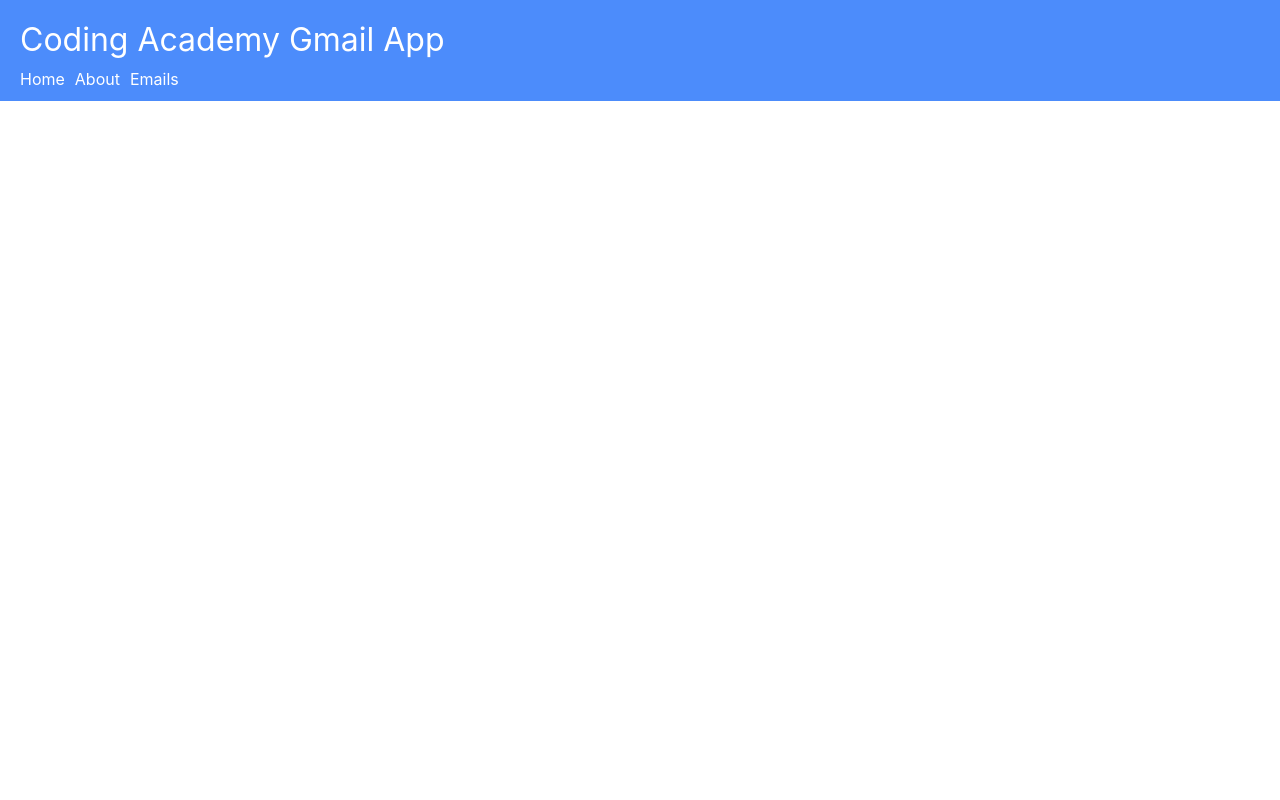
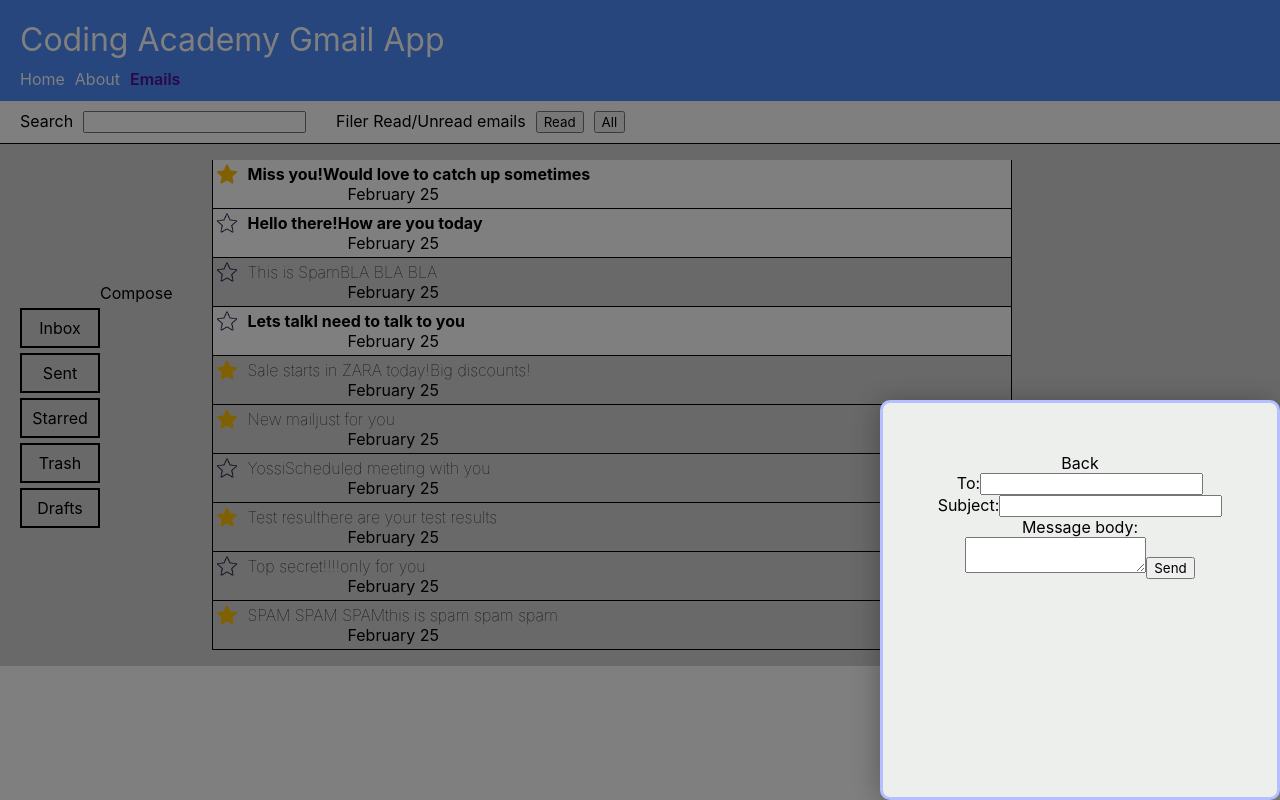
Before and after one commit to orpaztal/Email-proj, a React (Vite) app: page /#/mail/compose/1 in a window 1280 px wide. Before the commit this address led to /#/mail. Built offline with nearby package versions, Linux system fonts and the light colour scheme.

Commit message:
draft folder and compose new email

```diff
--- a/src/App.jsx
+++ b/src/App.jsx
@@ -6,7 +6,7 @@ import { AboutUs } from "./pages/AboutUs";
 import { EmailIndex } from "./pages/EmailIndex";
 import { EmailDetails } from "./pages/EmailDetails";
 import { UserMsg } from './cmps/UserMsg'
-
+import { EmailComposer } from "./cmps/EmailComposer";
 import { AppHeader } from "./cmps/AppHeader"
 
 export function App() {
@@ -18,8 +18,10 @@ export function App() {
             <Routes>
                 <Route path="/" element={<Home/>}/>
                 <Route path="/aboutus" element={<AboutUs/>}/>
-                <Route path="/email" element={<EmailIndex/>}/>
-                <Route path="/email/:id" element={<EmailDetails/>}/>
+                <Route path="/mail" element={<EmailIndex/>}>
+                    <Route path="/mail/compose/:id?" element={<EmailComposer/>}/>
+                </Route>
+                <Route path="/mail/:id" element={<EmailDetails/>}/>
             </Routes>
         </main>
 
--- a/src/assets/css/cmps/email-filter.css
+++ b/src/assets/css/cmps/email-filter.css
@@ -51,3 +51,23 @@
 .compose-btn {
     margin-left: 100px;
 }
+
+.composer {
+    display: flex;
+    flex-direction: column;
+    align-items: center;
+    text-align: center;
+    height: 400px;
+    aspect-ratio: 1;
+    position: fixed;
+    bottom: 0;
+    right: 0;
+    margin: auto;
+    box-shadow:
+        0 0 0 100vmax rgba(0, 0, 0, 0.5),
+        -3px 1px 28px #00000043;
+    padding: 50px;
+    background-color: rgb(236, 239, 236);
+    border: solid 3px hsl(230, 100%, 85%);
+    border-radius: 10px;
+}
--- a/src/cmps/AppHeader.jsx
+++ b/src/cmps/AppHeader.jsx
@@ -6,7 +6,7 @@ export function AppHeader() {
         <nav className="header-buttons">
             <NavLink to="/">Home</NavLink>
             <NavLink to="/aboutus">About</NavLink>
-            <NavLink to="/email">Emails</NavLink>
+            <NavLink to="/mail">Emails</NavLink>
         </nav>
     </header>
 }
--- a/src/cmps/EmailComposer.jsx
+++ b/src/cmps/EmailComposer.jsx
@@ -1,27 +1,43 @@
 import { useState } from "react"
+import { Link, useOutletContext } from "react-router-dom";
+import { emailService } from "../services/email.service"
 
-export function EmailComposer({ onSendMail }){
+export function EmailComposer(){
 
-    const [ to, setTo ] = useState("")
-    const [ subject, setSubject ] = useState("")
-    const [ body, setBody ] = useState("")
+    const [ email, setEmail ] = useState(emailService.createEmail())
+    const { onSendMail } = useOutletContext()
 
-    function handleChange({ target: { name, value } }) {
-        const stateUpdaters = {
-            to: setTo,
-            subject: setSubject,
-            body: setBody,
-        };
-        stateUpdaters[name](value);
+    const { to, subject, body } = email
+
+    function handleChange({ target }) {
+        let { name: field, value, type } = target
+        switch (type) {
+            case 'number':
+            case 'range':
+                value = +value
+                break;
+            case 'checkbox':
+                value = target.checked
+                break
+            default:
+                break;
+        }
+        setEmail((prev) => ({ ...prev, [field]: value }))
     }
 
-    function handleSubmit(e) {
-        e.preventDefault();
-        onSendMail(to, subject, body);
+    function handleSubmit(ev) {
+        ev.preventDefault()
+        const updatedEmail = { ...email, sentAt: new Date() };
+
+        setEmail(updatedEmail);
+        onSendMail(updatedEmail);
+        console.log("create email: ", updatedEmail)
     }
 
     return (
-        <div>
+        <div className="composer">
+            <Link to="/mail">Back</Link>
+
             <form onSubmit={handleSubmit}>
                 <label className="email-composer-to" htmlFor="to">To:</label>
                 <input
--- a/src/cmps/EmailFolder.jsx
+++ b/src/cmps/EmailFolder.jsx
@@ -1,3 +1,6 @@
-export function EmailFolder({ btnText, onClick }) {
-    return <h4 className="email-folder" onClick={onClick}>{btnText} </h4>
+/* eslint-disable react/prop-types */
+
+export function EmailFolder({ btnText, count, onClick }) {
+    const countTxt = count ? `(${count})` : ""
+    return <h4 className="email-folder" onClick={onClick}>{`${btnText} ${countTxt}`} </h4>
 }
--- a/src/cmps/EmailFolderList.jsx
+++ b/src/cmps/EmailFolderList.jsx
@@ -1,10 +1,11 @@
 import { useEffect, useState } from "react"
+import { Link } from "react-router-dom";
+
 import { EmailFolder } from "./EmailFolder"
-import { EmailComposer } from "./EmailComposer"
 
-export function EmailFolderList({ filterBy, onFilterBy, onSendMail }) {
+/* eslint-disable react/prop-types */
+export function EmailFolderList({ filterBy, onFilterBy, unreadCount }) {
     const [ filterByToEdit, setFilterByToEdit ] = useState(filterBy)
-    const [ isModalOpen, setIsModalOpen ] = useState(false);
 
     useEffect(() => {
         onFilterBy(filterByToEdit)
@@ -14,23 +15,10 @@ export function EmailFolderList({ filterBy, onFilterBy, onSendMail }) {
         setFilterByToEdit(prev => ({ ...prev, ["folder"]: folderName }))
     }
 
-    function onComposePress() {
-        setIsModalOpen(true);
-    }
+    return <section className="email-folder-list">
+        <Link className={"compose-btn"} to={"/mail/compose"}>Compose</Link>
 
-    function closeModal() {
-        setIsModalOpen(false);
-    }
-
-    function handleSendMail(to, subject, body) {
-        onSendMail(to, subject, body);
-        closeModal();
-    }
-
-    return <section className="email-folder-list">
-        <button className="compose-btn" onClick={onComposePress}>Compose</button>
-
-        <EmailFolder btnText={"Inbox"} onClick={() => onFolderPress("inbox")}/>
+        <EmailFolder btnText={"Inbox"} onClick={() => onFolderPress("inbox")} count={unreadCount}/>
         <EmailFolder btnText={"Sent"} onClick={() => onFolderPress("sent")}/>
         <EmailFolder btnText={"Starred"} onClick={() => onFolderPress("star")}/>
         <EmailFolder btnText={"Trash"} onClick={() => onFolderPress("trash")}/>
--- a/src/cmps/EmailList.jsx
+++ b/src/cmps/EmailList.jsx
@@ -1,9 +1,10 @@
 import { EmailPreview } from "./EmailPreview";
 
-export function EmailList({ emails, onRemove }) {
+/* eslint-disable react/prop-types */
+export function EmailList({ emails, onRemove, onUpdateEmail }) {
     return <section className="email-list">
             <ul>
-                {emails.map(email => <EmailPreview key={email.id} email={email} onRemove={onRemove}/>)}
+                {emails.map(email => <EmailPreview key={email.id} email={email} onRemove={onRemove} onUpdateEmail={onUpdateEmail}/>)}
             </ul>
         </section>
 }
--- a/src/cmps/EmailPreview.jsx
+++ b/src/cmps/EmailPreview.jsx
@@ -1,55 +1,42 @@
-import { useState } from "react"
 import { Link } from "react-router-dom";
-import { emailService } from '../services/email.service';
 
 import yellowStar from '../assets/imgs/star-yellow.png'
 import star from '../assets/imgs/star.png'
 
-export function EmailPreview({ email, removeEmail, onRemove }){
-    const [ isStar, setIsStar ] = useState(email.isStarred)
-    const [ isRead, setIsRead ] = useState(email.isRead)
+/* eslint-disable react/prop-types */
+    export function EmailPreview({ email, onRemove, onUpdateEmail }){
 
     const date = new Date(email.sentAt);
     const formattedDate = date.toLocaleDateString('en-US', { month: 'long', day: 'numeric' });
 
     function className() {
-        return `email-preview ${isRead ? "email-preview-read" : "email-preview-unread"}`;
+        return `email-preview ${email.isRead ? "email-preview-read" : "email-preview-unread"}`;
     }
 
-    async function onStarPress() {
-        const changedEmail = { ...email, isStarred: !isStar }
-        try {
-            console.log("changedEmail", changedEmail)
-            await emailService.save(changedEmail)
-            setIsStar(prev=> !prev)
-        } catch (err) {
-            console.log("failed to change is starred ", err);
-        }
+    function onUpdateEmailStatus(e, { isStarred = null, isRead = null }) {
+        e.stopPropagation();
+
+        const changedEmail = {
+            ...email,
+            ...(isStarred !== null && { isStarred: isStarred }),
+            ...(isRead !== null && { isRead })
+        };
+
+        onUpdateEmail(changedEmail);
     }
 
-    async function onChangeReadUnread(isReadStatus = null) {
-        const changedEmail = { ...email, isRead: isReadStatus }
-        try {
-            await emailService.save(changedEmail)
-            setIsRead(isReadStatus)
-        } catch (err) {
-            console.log("failed to change read unread mail ", err);
-        }
-    }
-
-        return <li className={className()} onClick={() => onChangeReadUnread(true)}>
+        return <li className={className()} onClick={(e) => onUpdateEmailStatus(e, { isRead: true })}>
                 <img className="star-img"
                     onClick={(e) => {
-                        e.stopPropagation();
-                        onStarPress();
+                        onUpdateEmailStatus(e, { isStarred: !email.isStarred });
                     }}
-                    src={isStar ? yellowStar : star}
+                    src={email.isStarred ? yellowStar : star}
                     alt=""
                 />
-                <Link className={"email-details-link"} to={`/email/${email.id}`}>
+                <Link className={"email-details-link"} to={`/mail/${email.id}`}>
                     <section className="email-left">
-                        <p className="email-subject" style={{ fontWeight: isRead ? 'lighter' : 'bold' }}>{email.subject}</p>
-                        <p className="email-body" style={{ fontWeight: isRead ? 'lighter' : 'bold' }}>{email.body}</p>
+                        <p className="email-subject" style={{ fontWeight: email.isRead ? 'lighter' : 'bold' }}>{email.subject}</p>
+                        <p className="email-body" style={{ fontWeight: email.isRead ? 'lighter' : 'bold' }}>{email.body}</p>
                     </section>
                     <p className="email-date">{formattedDate}</p>
                 </Link>
@@ -57,10 +44,9 @@ export function EmailPreview({ email, removeEmail, onRemove }){
                     <div className="hover-buttons">
                         <button className="hover-button"
                             onClick={(e) => {
-                                e.stopPropagation();
-                                onChangeReadUnread(!isRead);
+                                onUpdateEmailStatus(e, { isRead: !email.isRead });
                             }}
-                        > Mark {isRead ? 'unread' : 'read'} </button>
+                        > Mark {email.isRead ? 'unread' : 'read'} </button>
 
                         <button className="hover-button"
                             onClick={(e) => {
--- a/src/pages/EmailDetails.jsx
+++ b/src/pages/EmailDetails.jsx
@@ -18,7 +18,7 @@ async function loadEmail() {
 }
 
 return <section className="email-details">
-          <Link to="/email">Back</Link>
+          <Link to="/mail">Back</Link>
           <h1 className='email-details-title'>{email?.subject}</h1>
           <h4 className='email-details-body'>{email?.body}</h4>
       </section>
--- a/src/pages/EmailIndex.jsx
+++ b/src/pages/EmailIndex.jsx
@@ -1,4 +1,6 @@
 import { useEffect, useState, useRef } from "react"
+import { Outlet, useSearchParams, useNavigate } from "react-router-dom"
+
 import { emailService } from "../services/email.service.js"
 import { utilService } from "../services/util.service.js"
 import { showErrorMsg, showSuccessMsg } from "../services/event-bus.service"
@@ -6,26 +8,31 @@ import { showErrorMsg, showSuccessMsg } from "../services/event-bus.service"
 import { EmailList } from "../cmps/EmailList.jsx"
 import { EmailFilter } from "../cmps/EmailFilter.jsx"
 import { EmailFolderList } from "../cmps/EmailFolderList.jsx"
-import { useSearchParams } from "react-router-dom"
 
+/* eslint-disable react/prop-types */
 export function EmailIndex() {
+    const navigate = useNavigate()
     const [ searchParams, setSearchParams ] = useSearchParams()
 
     const [ emails, setEmails ] = useState(null)
+    const [ count, setCount ] = useState(0)
     const [ filterBy, setFilterBy ] = useState(emailService.getFilterFromSearchParams(searchParams))
-    const [ count, setCount ] = useState(0)
 
     const onSetFilterByDebounce = useRef(utilService.debounce(onFilterBy, 400)).current
+    const { folder, txt, isRead } = filterBy
 
     useEffect(() => {
         loadEmails()
         setSearchParams(utilService.getExistingProperties(filterBy))
     }, [filterBy])
 
+    useEffect(() => {
+        filterBy.folder === "inbox" && setCount(emails?.filter(email => !email.isRead).length);
+    }, [emails])
+
     async function loadEmails() {
         try {
             const emails = await emailService.query(filterBy)
-            setCount(pre => emails?.filter(email => !email.isRead).length);
             setEmails(emails)
         } catch (err) {
             console.log(err)
@@ -37,21 +44,26 @@ export function EmailIndex() {
         setFilterBy(prevFilter => ({ ...prevFilter, ...filterBy }))
     }
 
-    async function onSendMail(to, subject, body) {
-        const newEmail = {
-            to: to || 'ypp@aps.com',
-            subject: subject || "Default sub",
-            body: body || "body body body",
-            isRead: false,
-            isStarred: false,
-            sentAt: new Date(),
-            removedAt: null,
-        };
+    async function onUpdateEmail(email) {
+        try {
+            const updatedEmail = await emailService.save(email)
+            setEmails(prevEmails=> prevEmails.map(curr=> curr.id === updatedEmail.id ? updatedEmail : curr))
+        } catch (err) {
+            console.log("failed to update", err);
+        }
+    }
 
+    async function onSendMail(emailToSave) {
         try {
-            await emailService.save(newEmail)
-            setEmails((emails) => [...emails, newEmail]);
+            const newEmail = await emailService.save(emailToSave)
+            if (emailToSave.id) {
+                setEmails(emails => [...emails, newEmail]);
+            } else {
+                setEmails(emails => emails.map(email => email.id === newEmail.id ? newEmail : email))
+            }
+            console.log("newEmail: ", newEmail)
             showSuccessMsg(`Email (${newEmail.id}) was sent successfully!`)
+            navigate('/mail')
         } catch (err) {
             console.log(err)
             showErrorMsg('Couldnt send email')
@@ -61,26 +73,28 @@ export function EmailIndex() {
     async function onRemove(email){
         const removeDate = new Date().toDateString()
         const changedEmail = { ...email, removedAt: removeDate}
+
         try {
-            await emailService.save(changedEmail)
+            (email.removedAt && filterBy.folder === "trash")
+            ? await emailService.remove(email.id)
+            : await emailService.save(changedEmail)
             setEmails(emails=> emails.filter(email=> email.id !== changedEmail.id))
             showSuccessMsg(`Email (${email.id}) was removed successfully!`)
         } catch (err) {
-            showErrorMsg.log("failed to remove mail ", err);
+            showErrorMsg("failed to remove mail ", err);
         }
     }
 
     if (!emails) return <div> Loading... </div>
-    const { folder, txt, isRead } = filterBy
 
     return (
         <div className="email-index">
             <EmailFilter filterBy={{ txt, isRead }} onFilterBy={onSetFilterByDebounce}/>
-            <h4>{`Unread Count: ${count}`}</h4>
             <section className="email-list-and-folders">
-                <EmailFolderList filterBy={{ folder }} onFilterBy={onSetFilterByDebounce} onSendMail={onSendMail}/>
-                <EmailList emails={emails} onRemove={onRemove}/>
+                <EmailFolderList filterBy={{ folder }} onFilterBy={onSetFilterByDebounce} unreadCount={count}/>
+                <EmailList emails={emails} onRemove={onRemove} onUpdateEmail={onUpdateEmail}/>
             </section>
+            <Outlet context={{ onSendMail }}/>
         </div>
     )
 }
--- a/src/services/email.service.js
+++ b/src/services/email.service.js
@@ -9,6 +9,8 @@ export const emailService = {
     getDefaultFilter,
     getCountOfUnreadEmails,
     getFilterFromSearchParams,
+    getUnreadCount,
+    createEmail,
 }
 
 const STORAGE_KEY = 'email'
@@ -31,12 +33,18 @@ async function query(filterBy) {
             inbox: email => email.to === LOGGED_IN_USER_EMAIL && email.removedAt === null,
             sent: email => email.to !== LOGGED_IN_USER_EMAIL && email.removedAt === null,
             star: email => email.isStarred === true && email.removedAt === null,
-            trash: email => email.removedAt !== null
+            trash: email => email.removedAt !== null,
+            drafts: email => email.sentAt === null,
         };
 
         return folder ? emails.filter(filters[folder]) : emails;
     }
     return emails
+}
+
+async function getUnreadCount() {
+    let emails = await storageService.query(STORAGE_KEY)
+    return emails.filter(email => email.to === LOGGED_IN_USER_EMAIL && email.removedAt === null && !email.isRead).length
 }
 
 function getById(id) {
@@ -95,6 +103,18 @@ function getFilterFromSearchParams(searchParams) {
     }
 
     return filterBy;
+}
+
+function createEmail() {
+    return {
+        subject: "",
+        body: "",
+        isRead: false,
+        isStarred: false,
+        sentAt : null,
+        removedAt : null,
+        to: "",
+    }
 }
 
 function _createEmails() {
@@ -203,5 +223,6 @@ function _createEmails() {
             to: 'ypp@aps.com'
         },
     ]
+
     utilService.saveToStorage(STORAGE_KEY, emails)
 }
```
Also changed, not shown: src/cmps/EmailFilter.jsx (+2 -25 lines).
